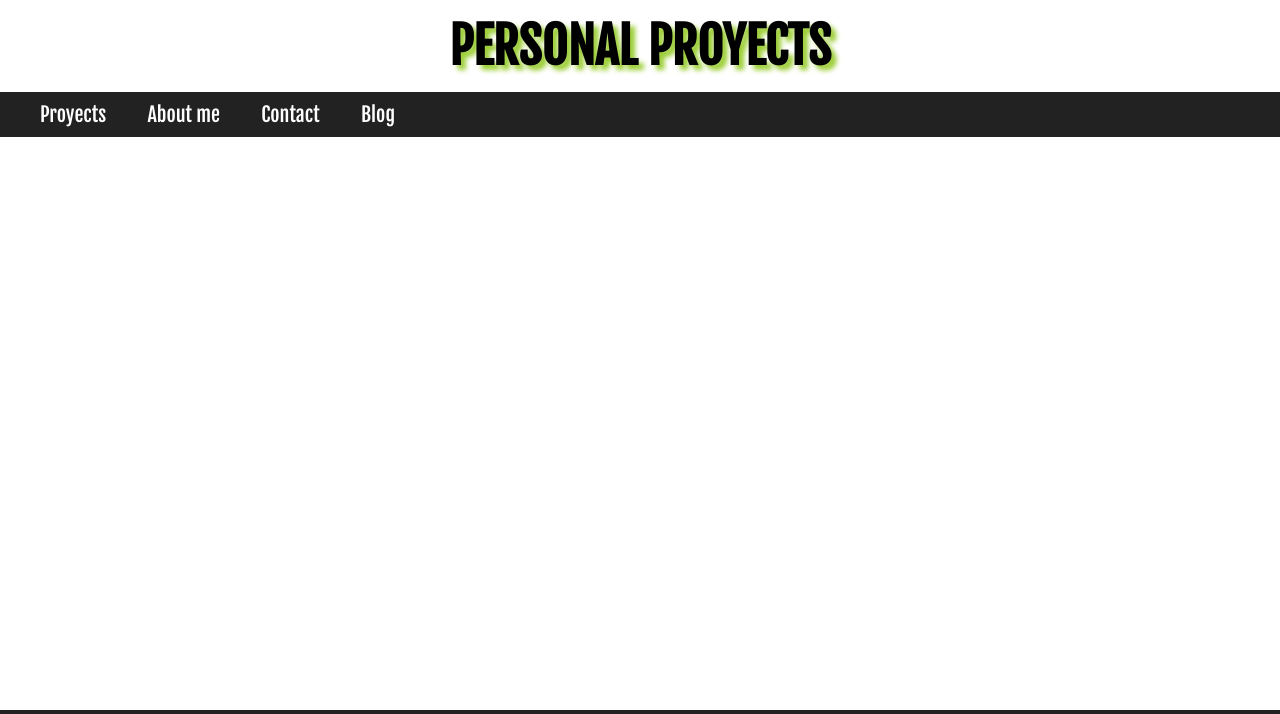
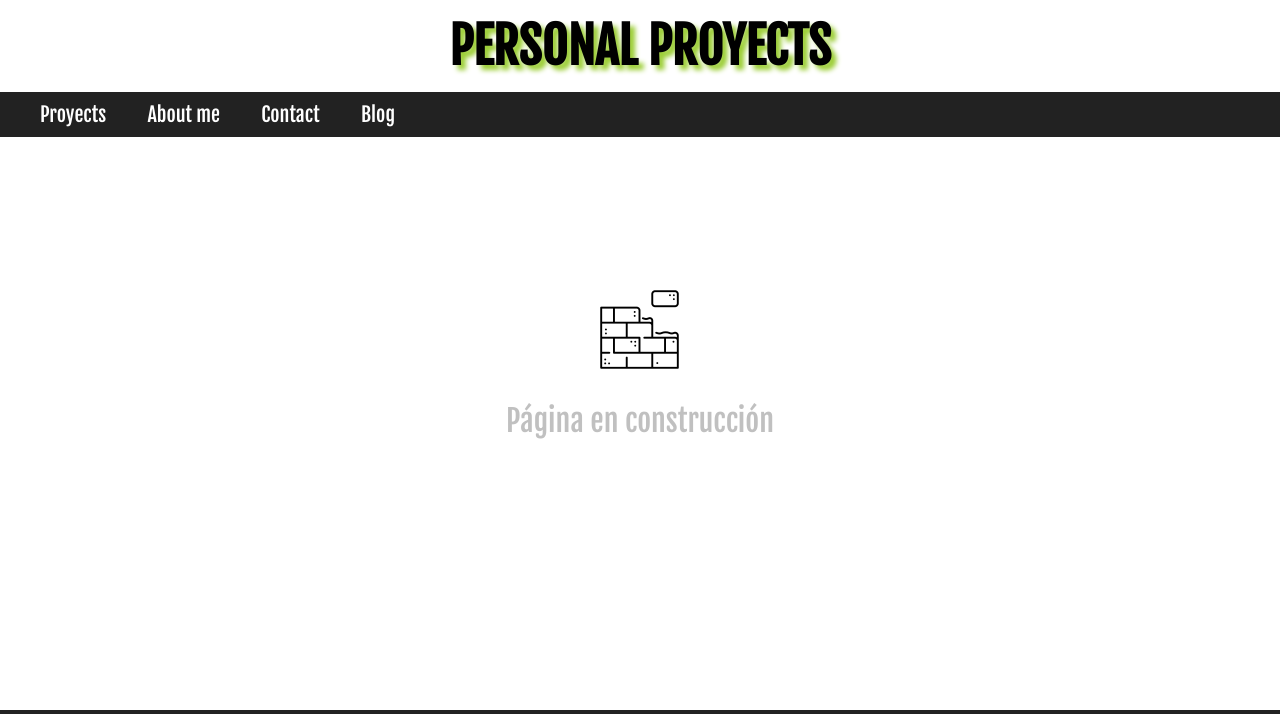
Before and after one commit to arieldelga/arieldelga.github.io, a website: page html/contact.html in a window 1280 px wide. Shown: the top 714 px of the page. Drawn offline with Linux system fonts and the light colour scheme; a web font is replaced by a local one.

Commit message:
mensaje de construcción agergado a todas las ventanas

```diff
--- a/css/styles.css
+++ b/css/styles.css
@@ -42,6 +42,23 @@
     font-size: 3rem;
     margin: 3rem 0rem 2rem 3rem;
 }
+.main-section {
+    display: flex;
+    align-items: center;
+    justify-content: center;
+}
+.main-section-message {
+    display: flex;
+    flex-direction: column;
+    justify-content: center;
+    align-items: center;
+    margin-top: 15rem;
+}
+.main-section-message p {
+    font-size: 3rem;
+    margin-top: 3rem;
+    color: silver;
+}
 
 .footer {
     display: flex;
--- a/html/contact.html
+++ b/html/contact.html
@@ -29,6 +29,15 @@
         </nav>
     </header>
 
+    <main class="main">
+        <section class="main-section">
+            <div class="main-section-message">
+                <img src="../img/build.png" alt="">
+                <p class="main-section-message-p">Página en construcción</p>
+            </div>
+        </section>
+    </main>
+
     <footer class="footer" id="footer"></footer>
 
     <script src="/js/header.js"></script>
```
Also changed, not shown: html/aboutMe.html (+4 -1 lines), html/blog.html (+6 -1 lines), index.html (+4 -1 lines), img/build.png (added).
